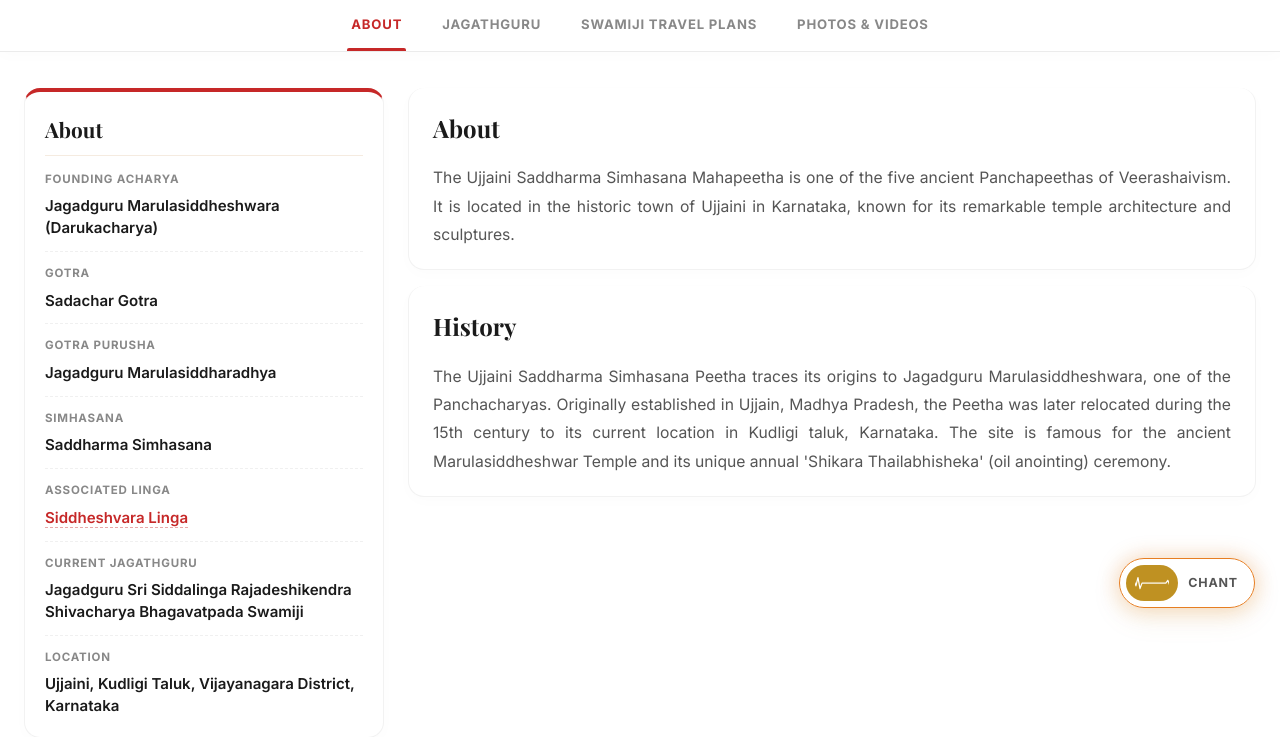
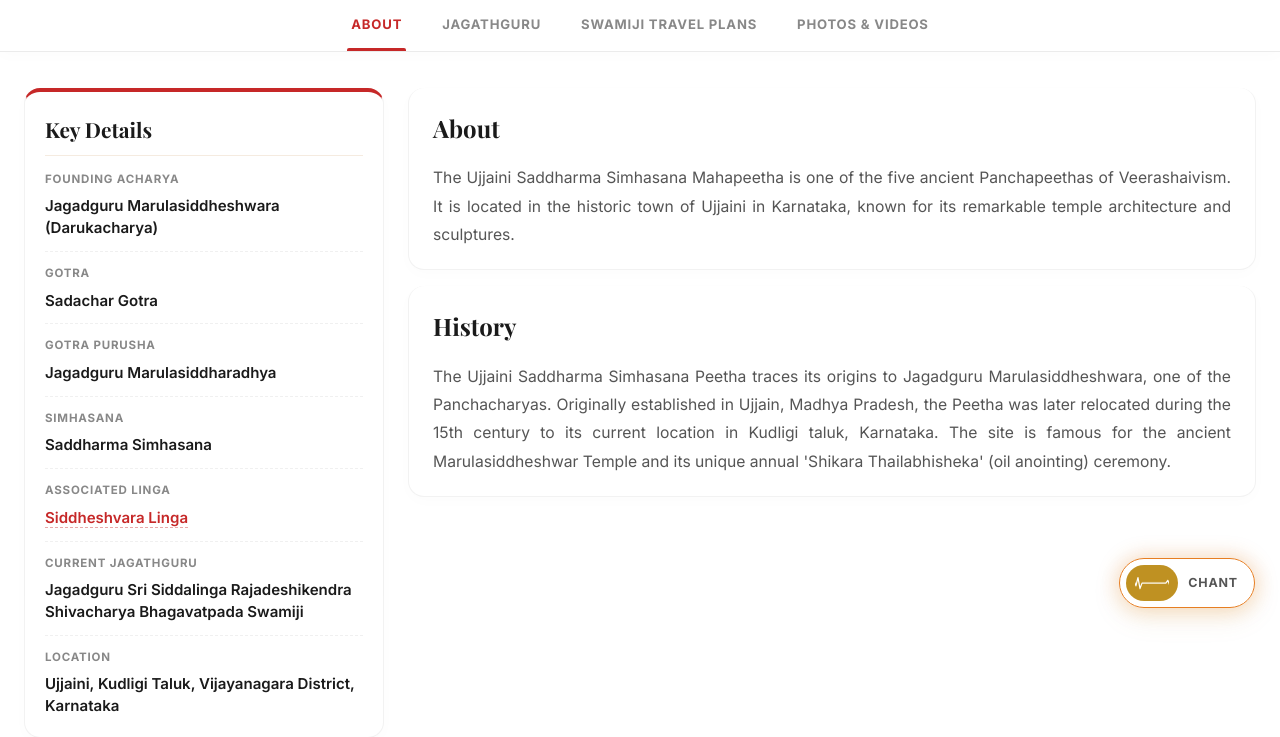
Before and after one commit to Gurucharan-G/panchapeeta, a Django app: page /peetha/ujjaini/ in a window 1280 px wide. Shown: the part 167-904 px from the top of the page. Run offline with Django 5.2, Linux system fonts and the light colour scheme; data comes from the database, SQL or seed files in the repository; some libraries are stand-ins or nearby versions; some web fonts are replaced.

Commit message:
Change the sidebar registry card title header back from About to Key Details

```diff
--- a/peethas/templates/peethas/peetha_detail.html
+++ b/peethas/templates/peethas/peetha_detail.html
@@ -57,7 +57,7 @@
                 <!-- 1. Compact Heritage Registry Card -->
                 <div class="peetha-registry-card">
                     <h3 class="registry-title">
-                        {{ labels.about_label|default:"About" }}
+                        {{ labels.key_details }}
                     </h3>
                     <div class="registry-list">
                         <div class="registry-item">
```
